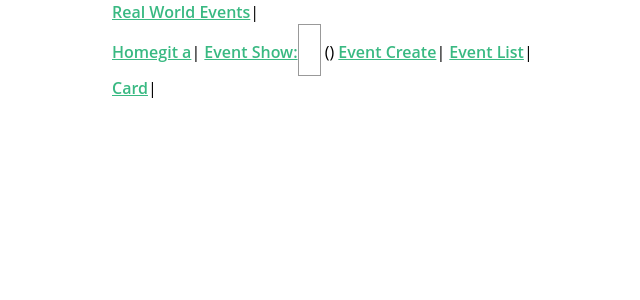
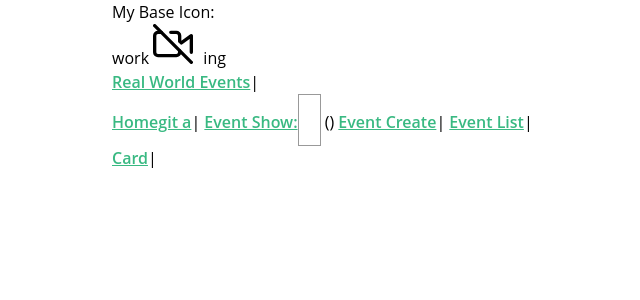
Before and after one commit to jhuerta/VueTraining_VueMastery, a Vue app in the folder real-world-vue/: page / in a window 1280 px wide. Shown: the top 300 px of the page, without its empty margins (298-938 px from the left). Built offline with nearby package versions, Linux system fonts and the light colour scheme.

Commit message:
Finished with Global Components - Lesson 7

```diff
--- /dev/null
+++ b/real-world-vue/src/components/BaseIcon.vue
@@ -0,0 +1,43 @@
+<template>
+  <div class="icon-wrapper">
+    work
+    <svg class="icon" :width="width" :height="height">
+      <use v-bind="{'xlink:href':'/feather-sprite.svg#'+name}"></use>
+    </svg>
+    ing
+  </div>
+</template>
+
+<script>
+export default {
+  props: {
+    name: String,
+    width: {
+      type: [Number, String],
+      default: 24
+    },
+    height: {
+      type: [Number, String],
+      default: 24
+    }
+  }
+}
+</script>
+
+<style lang="scss" scoped>
+icon-wrapper {
+  display: inline-flex;
+  align-items: center;
+  color: rgba(0, 0, 0, 0.4);
+  font-size: 1rem;
+  font-weight: 600;
+}
+.icon {
+  stroke: currentColor;
+  stroke-width: 2;
+  stroke-linecap: round;
+  stroke-linejoin: round;
+  fill: none;
+  margin-right: 6px;
+}
+</style>
--- a/real-world-vue/src/main.js
+++ b/real-world-vue/src/main.js
@@ -2,8 +2,10 @@ import Vue from 'vue'
 import App from './App.vue'
 import router from './router'
 import store from './store'
+import BaseIcon from './components/BaseIcon.vue'
 
 Vue.config.productionTip = false
+Vue.component('bIcon', BaseIcon)
 
 new Vue({
   router,
--- a/real-world-vue/src/views/NavBar.vue
+++ b/real-world-vue/src/views/NavBar.vue
@@ -1,5 +1,9 @@
 <template>
   <div id="nav">
+    <div>
+      My Base Icon:
+      <bIcon name="video-off" width="40" height="40"/>
+    </div>
     <router-link to="/" class="brand">Real World Events</router-link>|
     <nav>
       <router-link to="/">Homegit a</router-link>|
```
Also changed, not shown: real-world-vue/public/feather-sprite.svg (added).
